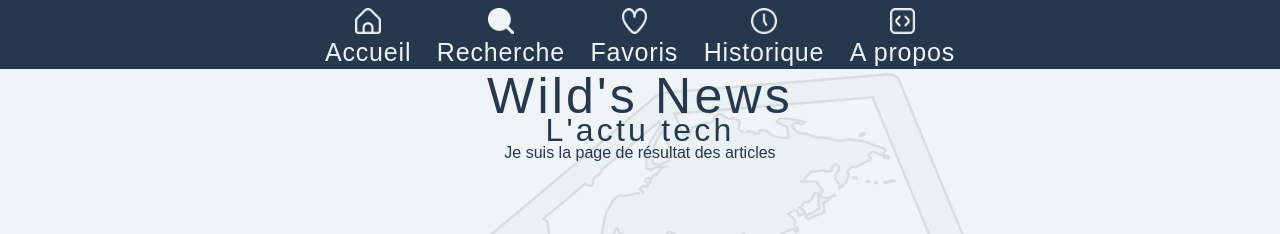
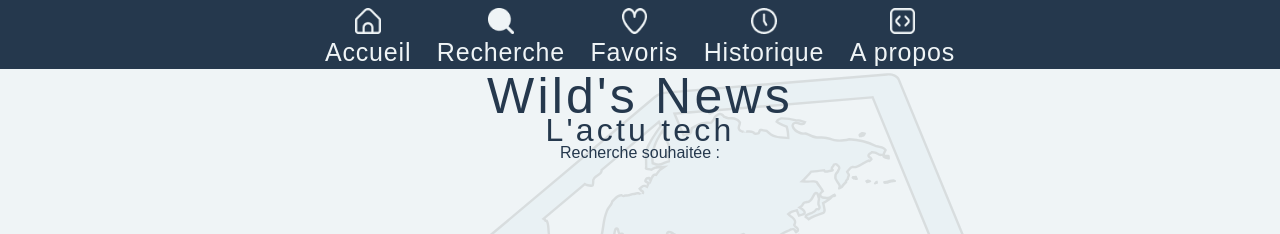
Before and after one commit to WildCodeSchool/2024-12-orleans-cda-project2-team-b, a React (Vite) app: page /recherche-resultats in a window 1280 px wide. Shown: the top 234 px of the page. Built offline with nearby package versions, Linux system fonts and the light colour scheme; a web font is replaced by a local one.

Commit message:
save search value in context and send in result

```diff
--- a/src/contexts/choices-context.jsx
+++ b/src/contexts/choices-context.jsx
@@ -10,6 +10,8 @@ export const ChoicesContextProvider = ({ children }) => {
   const [storedChoiceLanguage, setStoredChoiceLanguage] = useState(localStorage.getItem('language') || 'Français');
   const indexCountry = countryList.findIndex((country) => country.language === storedChoiceLanguage);
   const correctPlaceholder = countryList[indexCountry].placeholderTraduc;
+
+  const [searchValue, setSearchValue] = useState('');
 
   useEffect(() => {
     if (choiceLocalStorage === 'yes') {
@@ -24,6 +26,8 @@ export const ChoicesContextProvider = ({ children }) => {
         correctPlaceholder,
         storedChoiceLanguage,
         setStoredChoiceLanguage,
+        searchValue,
+        setSearchValue,
       }}
     >
       {children}
--- a/src/pages/results.jsx
+++ b/src/pages/results.jsx
@@ -1,5 +1,10 @@
+import { useContext } from 'react';
+
+import { ChoicesContext } from '../contexts/choices-context';
 import './results.scss';
 
 export default function Results() {
-  return <p>Je suis la page de résultat des articles</p>;
+  const { searchValue } = useContext(ChoicesContext);
+
+  return <p>Recherche souhaitée : {searchValue}</p>;
 }
--- a/src/pages/search.jsx
+++ b/src/pages/search.jsx
@@ -9,8 +9,14 @@ import './search.scss';
 export default function Search() {
   const [isActiveLanguageList, setIsActiveLanguageList] = useState(false);
 
-  const { choiceLocalStorage, correctPlaceholder, setStoredChoiceLanguage, storedChoiceLanguage } =
-    useContext(ChoicesContext);
+  const {
+    choiceLocalStorage,
+    correctPlaceholder,
+    setStoredChoiceLanguage,
+    storedChoiceLanguage,
+    searchValue,
+    setSearchValue,
+  } = useContext(ChoicesContext);
 
   //We keep in local only if user said Yes, if not we don't keep the language choice
   function handleClickChoiceLanguage(value) {
@@ -28,7 +34,12 @@ export default function Search() {
           <Link to='/recherche-resultats'>
             <img src='/icons/search.png' alt='search' title='search' />
           </Link>
-          <input type='search' placeholder={correctPlaceholder}></input>
+          <input
+            type='search'
+            placeholder={correctPlaceholder}
+            value={searchValue}
+            onChange={(e) => setSearchValue(e.target.value)}
+          ></input>
         </div>
       </div>
 
```
